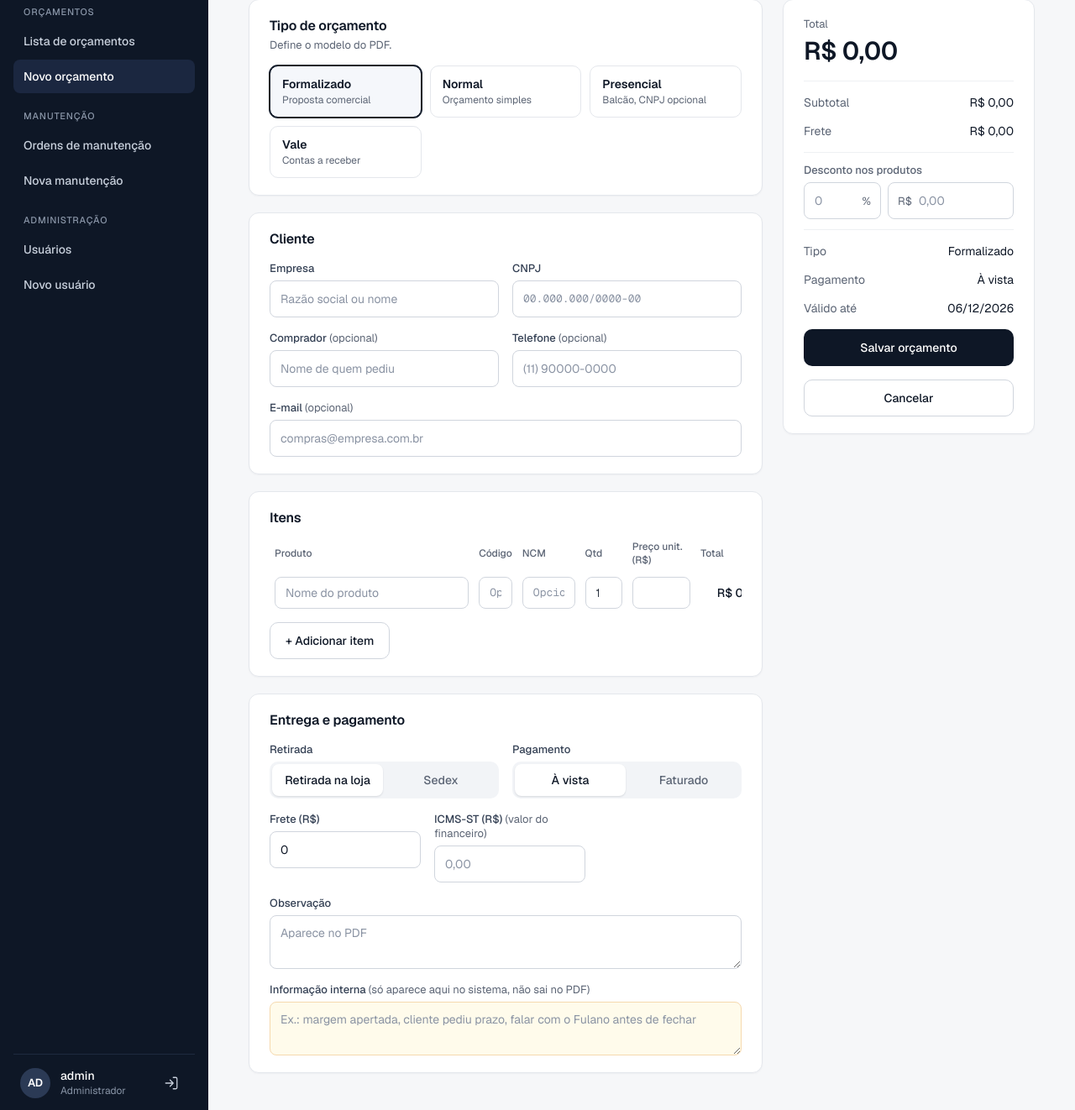
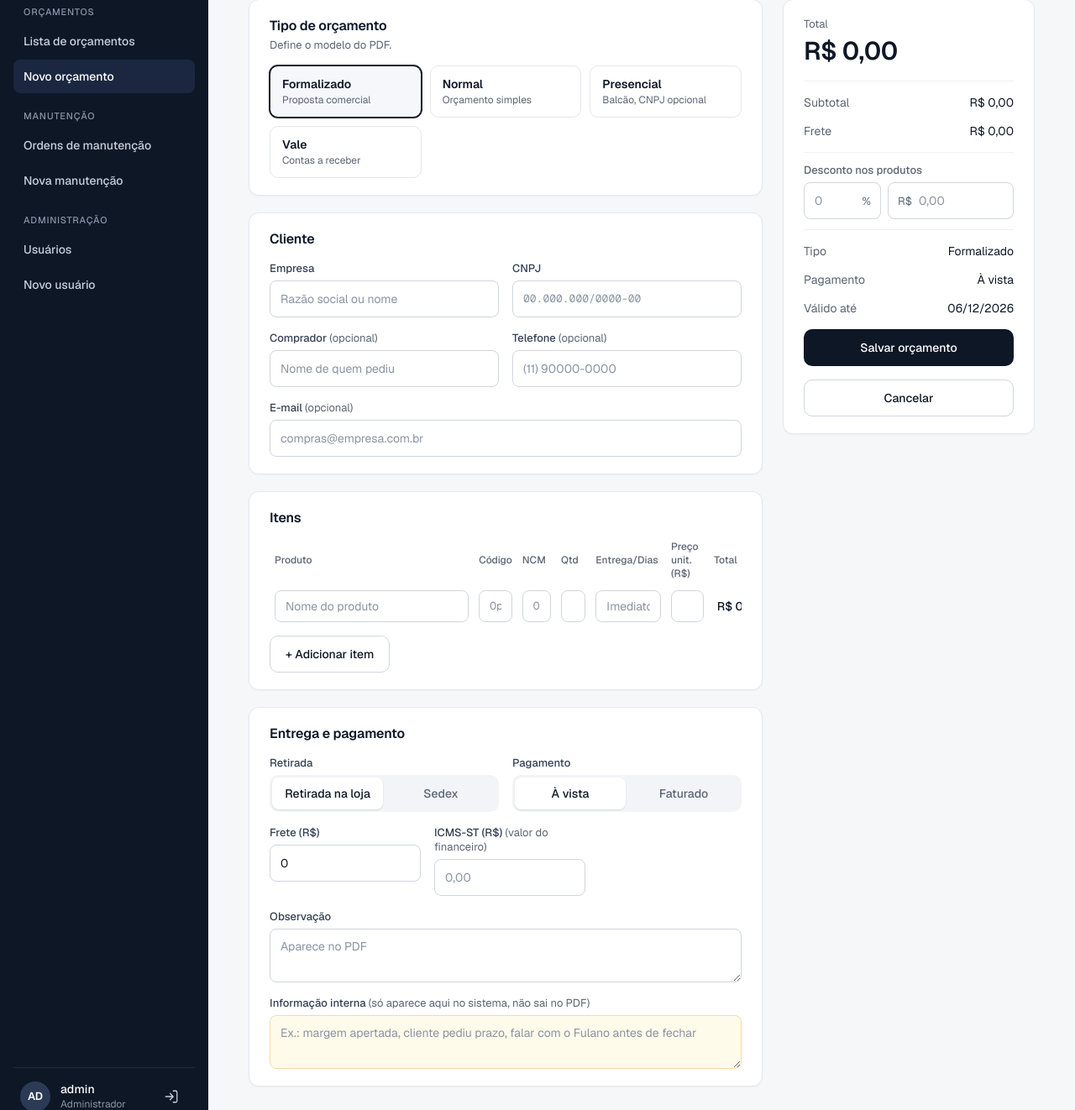
Before and after one commit to samueloliveirz/cota, a Spring Boot app: page /painel/orcamentos/novo in a window 1280 px wide. Shown: the part 157-1479 px from the top of the page at 84% size. Run offline with Spring Boot 4, Linux system fonts and the light colour scheme; a user stored in the database is signed in; some of the project's set-up classes (security, data sources, template engines, error pages and the like) are left out, and stand-ins take their place.

Commit message:
feat: adicionado prazo de entrega no intem orçamento

```diff
--- a/src/main/java/com/samueloliverz/Cota/dto/ItemRequest.java
+++ b/src/main/java/com/samueloliverz/Cota/dto/ItemRequest.java
@@ -5,6 +5,7 @@ import jakarta.validation.constraints.NotBlank;
 import jakarta.validation.constraints.NotNull;
 import jakarta.validation.constraints.Pattern;
 import jakarta.validation.constraints.Positive;
+import jakarta.validation.constraints.Size;
 
 import java.math.BigDecimal;
 
@@ -15,7 +16,8 @@ public record ItemRequest(
         @NotNull(message = "Informe a quantidade")
         @Positive(message = "A quantidade precisa ser maior que zero") Integer quantidade,
         @NotNull(message = "Informe o preço unitário")
-        @Positive(message = "O preço precisa ser maior que zero") BigDecimal precoUnitario
+        @Positive(message = "O preço precisa ser maior que zero") BigDecimal precoUnitario,
+        @Size(max = 30, message = "O prazo de entrega pode ter no máximo 30 caracteres") String prazoEntrega
 ) {
     public ItemOrcamento toEntity() {
         ItemOrcamento item = new ItemOrcamento();
@@ -24,6 +26,7 @@ public record ItemRequest(
         item.setNcm(formatarNcm(ncm));
         item.setQuantidade(quantidade);
         item.setPrecoUnitario(precoUnitario);
+        item.setPrazoEntrega(prazoEntrega);
         return item;
     }
 
--- a/src/main/java/com/samueloliverz/Cota/dto/ItemResponse.java
+++ b/src/main/java/com/samueloliverz/Cota/dto/ItemResponse.java
@@ -11,7 +11,8 @@ public record ItemResponse(
         String ncm,
         Integer quantidade,
         BigDecimal precoUnitario,
-        BigDecimal total
+        BigDecimal total,
+        String prazoEntrega
 ) {
     public static ItemResponse from(ItemOrcamento item) {
         return new ItemResponse(
@@ -21,7 +22,8 @@ public record ItemResponse(
                 item.getNcm(),
                 item.getQuantidade(),
                 item.getPrecoUnitario(),
-                item.calcularTotal()
+                item.calcularTotal(),
+                item.getPrazoEntrega()
         );
     }
 }
--- a/src/main/java/com/samueloliverz/Cota/model/ItemOrcamento.java
+++ b/src/main/java/com/samueloliverz/Cota/model/ItemOrcamento.java
@@ -33,6 +33,9 @@ public class ItemOrcamento {
     @Column(nullable = false, precision = 12, scale = 2)
     private BigDecimal precoUnitario;
 
+    @Column(length = 30)
+    private String prazoEntrega;
+
     @JsonIgnore
     @ManyToOne(fetch = FetchType.LAZY)
     @JoinColumn(name = "orcamento_id", nullable = false)
--- /dev/null
+++ b/src/main/resources/db/migration/V9__prazo_entrega_no_item.sql
@@ -0,0 +1 @@
+ALTER TABLE item_orcamento ADD COLUMN prazo_entrega VARCHAR(30);
--- a/src/main/resources/templates/pdf/base.html
+++ b/src/main/resources/templates/pdf/base.html
@@ -168,6 +168,7 @@
             <th style="width: 75px;">Código</th>
             <th th:if="${temNcm}" style="width: 58px;">NCM</th>
             <th class="direita" style="width: 34px;">Qtd</th>
+            <th style="width: 60px; text-align: center;">Entrega/<br/>Dias</th>
             <th class="direita" style="width: 68px;">Vlr. unitário</th>
             <th class="direita" style="width: 68px;">Vlr. total</th>
         </tr>
@@ -177,6 +178,7 @@
             <td th:text="${item.codigo ?: '—'}">Código</td>
             <td th:if="${temNcm}" th:text="${item.ncm ?: '—'}">NCM</td>
             <td class="direita" th:text="${item.quantidade}">1</td>
+            <td style="text-align: center;" th:text="${item.prazoEntrega ?: 'Imediato'}">Imediato</td>
             <td class="direita" th:text="${#numbers.formatDecimal(item.precoUnitario, 1, 'POINT', 2, 'COMMA')}">0,00</td>
             <td class="direita" th:text="${#numbers.formatDecimal(item.total, 1, 'POINT', 2, 'COMMA')}">0,00</td>
         </tr>
@@ -218,6 +220,7 @@
         <div th:if="${o.tipoRetirada.name() == 'SEDEX' and o.frete != null and o.frete.signum() > 0}">Frete incluso no valor total.</div>
         <div th:if="${o.tipoRetirada.name() == 'SEDEX' and (o.frete == null or o.frete.signum() == 0)}">Frete por conta do cliente (FOB).</div>
         <div>Preços e disponibilidade válidos até a data de validade.</div>
+        <div th:if="${o.itens.?[prazoEntrega != null and !prazoEntrega.equalsIgnoreCase('imediato')].size() > 0}">Prazo de entrega informado em dias úteis, contados a partir da confirmação do pedido.</div>
         <div th:if="${o.observacao != null}" class="quebra" th:text="${o.observacao}" style="margin-top: 4px;">Observação</div>
     </div>
 </div>
--- a/src/main/resources/templates/telas/orcamento-form.html
+++ b/src/main/resources/templates/telas/orcamento-form.html
@@ -165,6 +165,7 @@
                 <th>Código</th>
                 <th style="width: 120px">NCM</th>
                 <th style="width: 80px">Qtd</th>
+                <th style="width: 130px">Entrega/Dias</th>
                 <th style="width: 130px">Preço unit. (R$)</th>
                 <th class="direita" style="width: 110px">Total</th>
                 <th style="width: 44px"></th>
@@ -322,6 +323,7 @@
             <td><input class="in codigo mono" placeholder="Opcional"></td>
             <td><input class="in ncm mono" placeholder="Opcional" maxlength="10"></td>
             <td><input class="in quantidade" type="number" min="1" value="1"></td>
+            <td><input class="in prazo-entrega" maxlength="30" placeholder="Imediato"></td>
             <td><input class="in preco" type="number" min="0.01" step="0.01"></td>
             <td class="direita total-item">R$ 0,00</td>
             <td><button type="button" class="remover" aria-label="Remover item">✕</button></td>
@@ -330,6 +332,7 @@
     linha.querySelector('.codigo').value = item.codigo ?? '';
     linha.querySelector('.ncm').value = item.ncm ?? '';
     linha.querySelector('.quantidade').value = item.quantidade ?? 1;
+    linha.querySelector('.prazo-entrega').value = item.prazoEntrega ?? '';
     linha.querySelector('.preco').value = item.precoUnitario ?? '';
     tabela.appendChild(linha);
     recalcular();
@@ -458,6 +461,7 @@
       codigo: linha.querySelector('.codigo').value,
       ncm: linha.querySelector('.ncm').value,
       quantidade: linha.querySelector('.quantidade').value,
+      prazoEntrega: linha.querySelector('.prazo-entrega').value,
       precoUnitario: linha.querySelector('.preco').value
     }));
   }
@@ -468,7 +472,8 @@
       codigo: item.codigo.trim() || null,
       ncm: (item.ncm ?? '').trim() || null,
       quantidade: Number(item.quantidade),
-      precoUnitario: Number(item.precoUnitario)
+      precoUnitario: Number(item.precoUnitario),
+      prazoEntrega: (item.prazoEntrega ?? '').trim() || null
     }));
 
     return {
```
Also changed, not shown: 1 other file.
